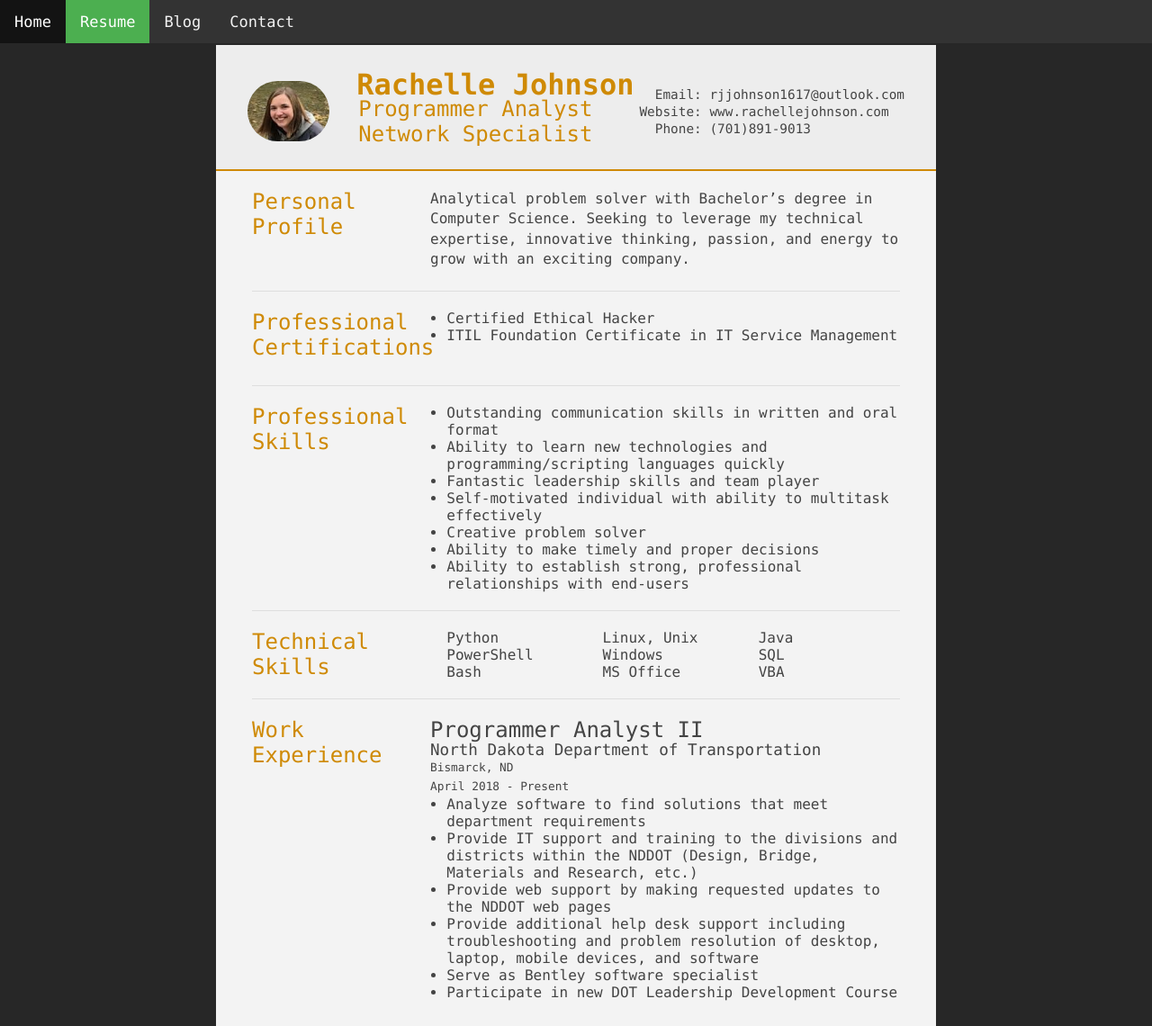
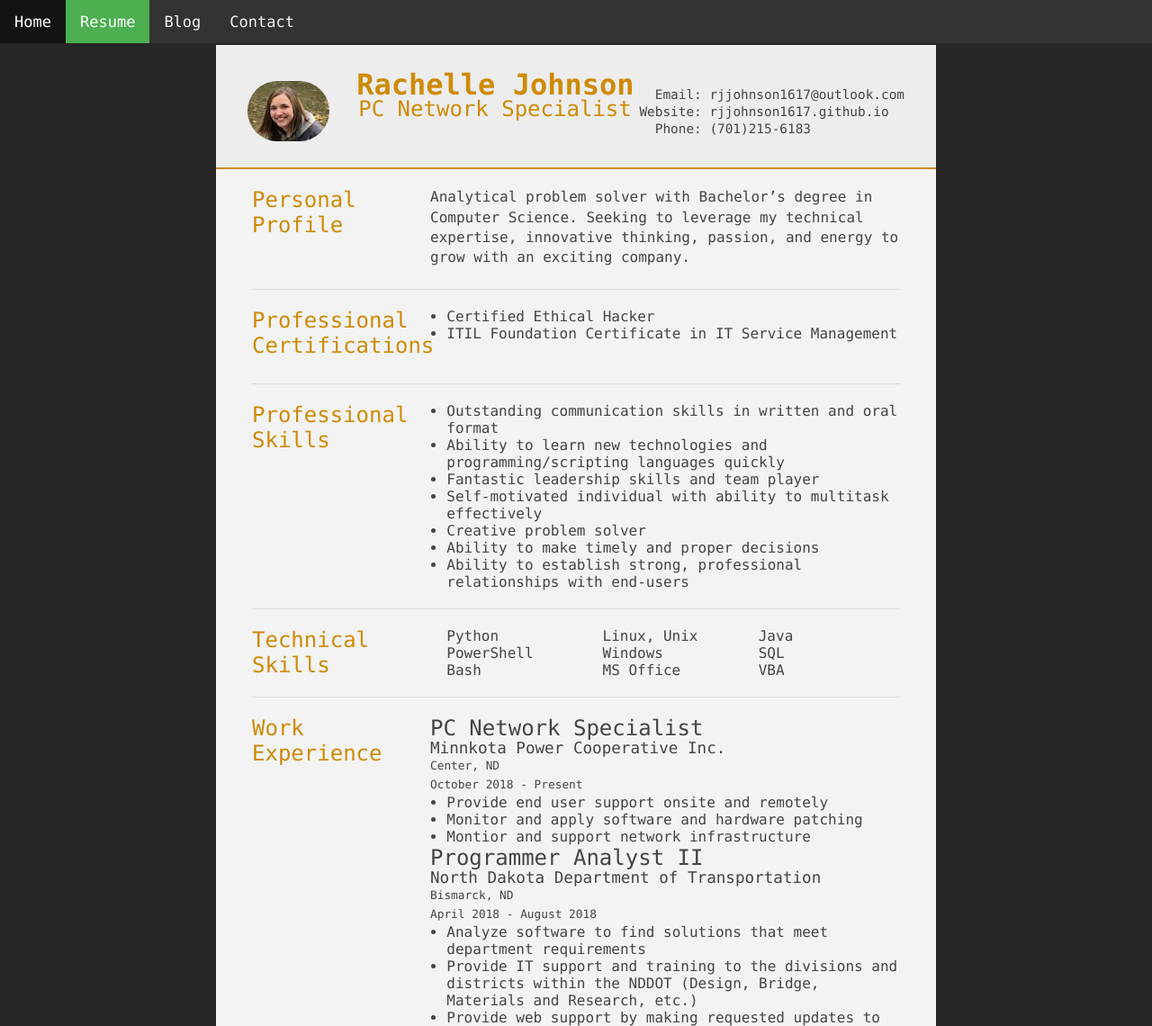
Before and after one commit to rjjohnson1617/rjjohnson1617.github.io, a plain HTML site: page pages/resume.html in a window 1280 px wide. Shown: the top 1140 px of the page at 90% size. Drawn offline with Linux system fonts and the light colour scheme.

Commit message:
Update resume

```diff
--- a/pages/resume.html
+++ b/pages/resume.html
@@ -24,14 +24,14 @@
 
 		<div id="name">
 			<h1 class="quickFade delayTwo">Rachelle Johnson</h1>
-			<h2 class="quickFade delayThree">Programmer Analyst<br>Network Specialist</h2>
+			<h2 class="quickFade delayThree">PC Network Specialist</h2>
 		</div>
 
 		<div id="contactDetails" class="quickFade delayFour">
 			<ul>
 				<li>&nbsp Email: <a href="mailto:rjjohnson1617@outlook.com" target="_blank">rjjohnson1617@outlook.com</a></li>
-				<li>Website: <a href="http://www.rachellejohnson.com">www.rachellejohnson.com</a></li>
-				<li>&nbsp Phone: (701)891-9013</li>
+				<li>Website: <a href="rjjohnson1617.github.io">rjjohnson1617.github.io</a></li>
+				<li>&nbsp Phone: (701)215-6183</li>
 			</ul>
 		</div>
 		<div class="clear"></div>
@@ -115,10 +115,22 @@
 
 			<div class="sectionContent">
 				<article>
+					<h2>PC Network Specialist</h2>
+					<h3>Minnkota Power Cooperative Inc.</h3>
+					<p class="subDetails">Center, ND</p>
+					<p class="subDetails">October 2018 - Present</p>
+					<ul>
+						<li>Provide end user support onsite and remotely</li>
+						<li>Monitor and apply software and hardware patching</li>
+						<li>Montior and support network infrastructure</li>
+					</ul>
+				</article>
+
+				<article>
 					<h2>Programmer Analyst II</h2>
 					<h3>North Dakota Department of Transportation</h3>
 					<p class="subDetails">Bismarck, ND</p>
-					<p class="subDetails">April 2018 - Present</p>
+					<p class="subDetails">April 2018 - August 2018</p>
 					<ul>
 						<li>Analyze software to find solutions that meet department requirements</li>
 						<li>Provide IT support and training to the divisions and districts within the NDDOT (Design, Bridge, Materials and Research, etc.)</li>
```
